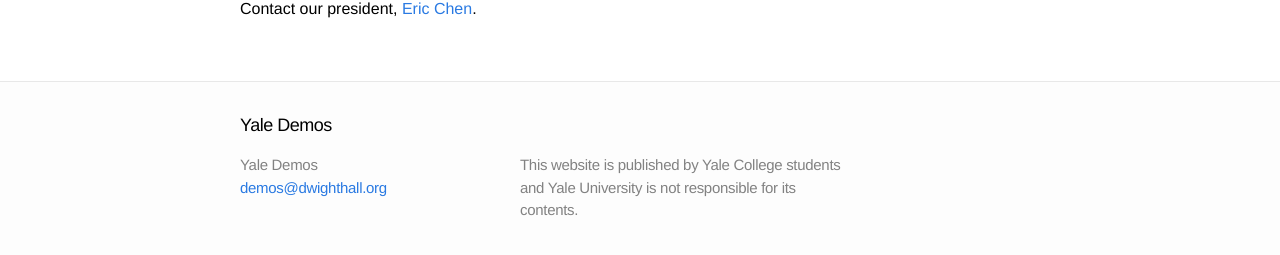
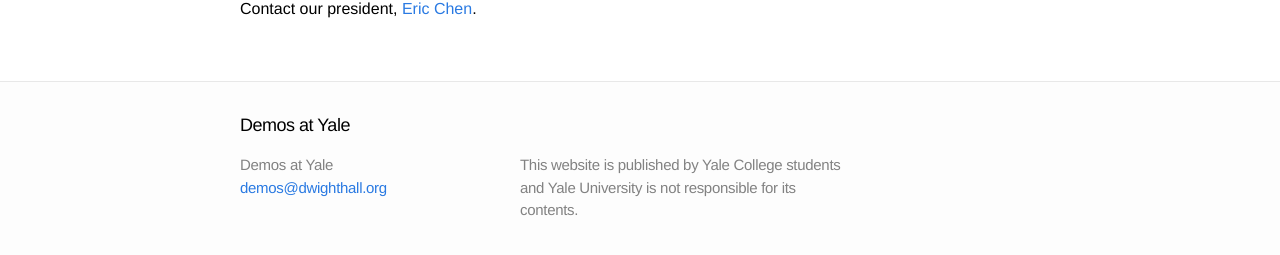
Before and after one commit to jasonkliu/demos, a Jekyll site: the page built from index.md, in a window 1280 px wide and 900 px high, scrolled down 1523 px. Shown: the part 633-888 px from the top of the window. Built offline with Jekyll 4.4.1, drawn with Linux system fonts in a browser that asks for light colours; some of the changed text lies outside the part shown.

```diff
--- a/_config.yml
+++ b/_config.yml
@@ -1,5 +1,5 @@
 # Site settings
-title: "Yale Demos"
+title: "Demos at Yale"
 email: "demos@dwighthall.org"
 username: YaleDemos
 description: "This website is published by Yale College students and Yale University is not responsible for its contents."
```
